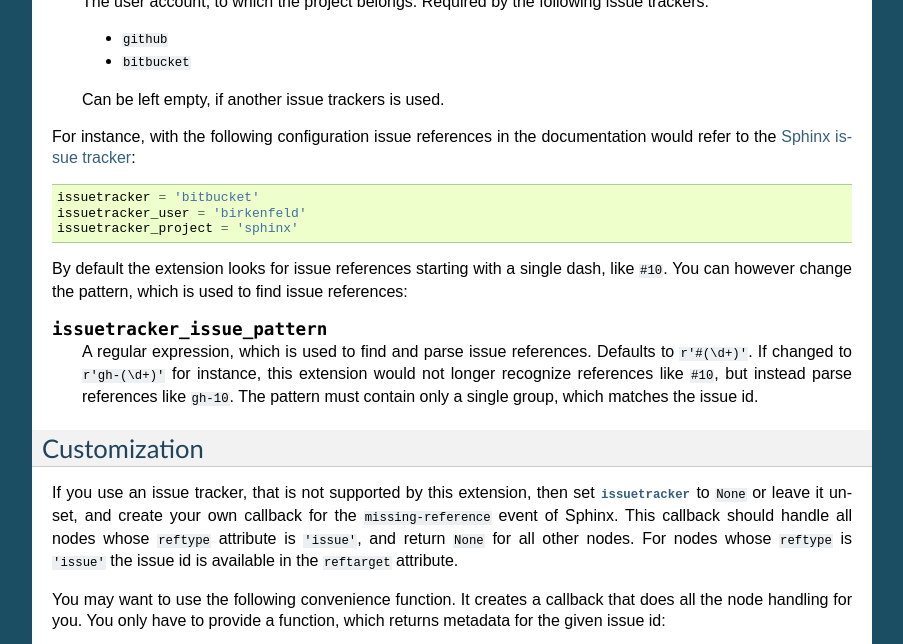
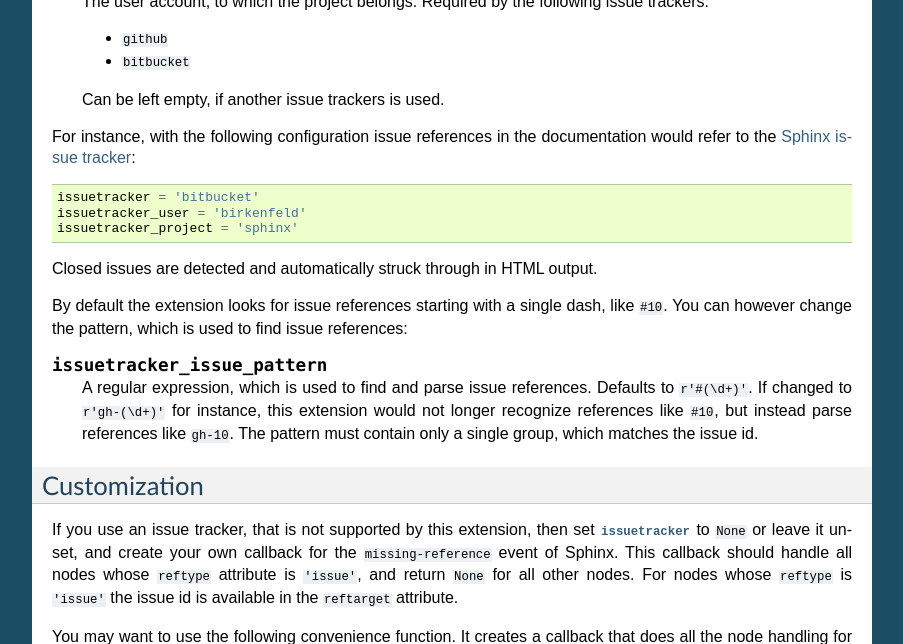
Before and after one commit to ignatenkobrain/sphinxcontrib-issuetracker, a Sphinx documentation site: the page built from doc/index.rst, in a window 1280 px wide and 900 px high, scrolled down 980 px, cut to the strip 0-644 px from the top of the window. Shown: the whole strip, without its empty margins (198-1101 px from the left). Built offline with Sphinx 7.4.7, drawn with Linux system fonts in a browser that asks for light colours.

Commit message:
Updated documentation

```diff
--- a/doc/index.rst
+++ b/doc/index.rst
@@ -72,6 +72,8 @@ documentation would refer to the `Sphinx issue tracker`_:
    issuetracker_user = 'birkenfeld'
    issuetracker_project = 'sphinx'
 
+Closed issues are detected and automatically struck through in HTML output.
+
 By default the extension looks for issue references starting with a single
 dash, like ``#10``.  You can however change the pattern, which is used to
 find issue references:
```
